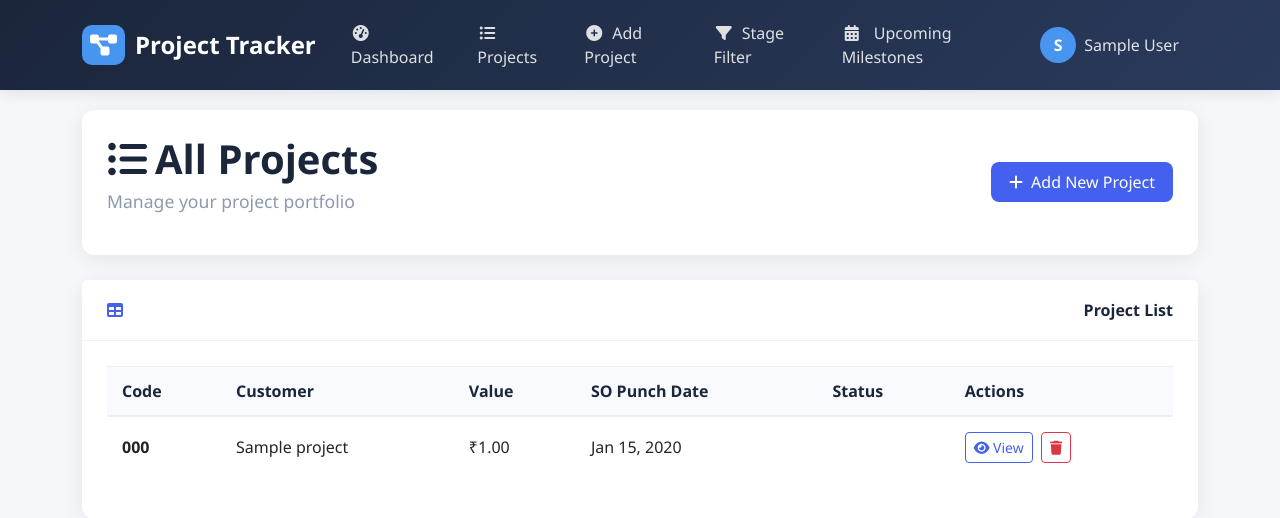
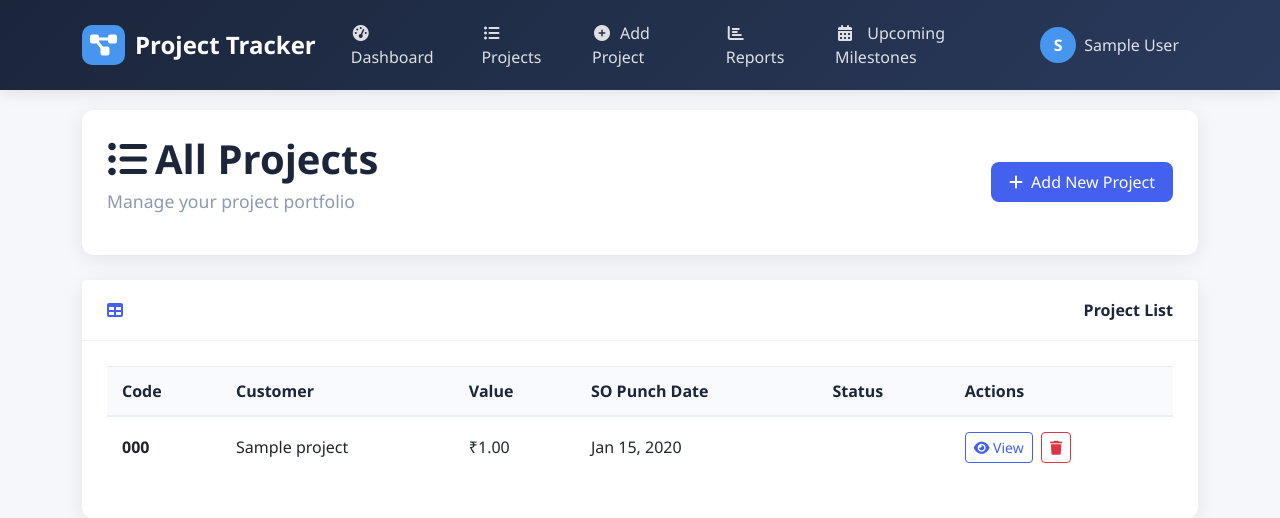
Before and after one commit to DanShinde/IOLGenv2_BackEnd, a Django app: page /tracker/ in a window 1280 px wide. Shown: the top 518 px of the page. Run offline with Django 5.2, Linux system fonts and the light colour scheme; the first user in the database is signed in; tables that the repository leaves empty hold one stand-in row (Sample ...); some libraries are stand-ins or nearby versions.

Commit message:
Tracker Ui update (#3)
* Response time optimization

* response time optimization

* Segments added

* Segment Filter Page renamed as project reports &
Added file name to export file of upcoming milestones

---------

Co-authored-by: Mahi7594 <mhshvsnt@gmail.com>

```diff
--- a/templates/tracker/base.html
+++ b/templates/tracker/base.html
@@ -349,9 +349,9 @@
                             </a>
                         </li>
                         <li class="nav-item">
-                            <a class="nav-link {% if request.resolver_match.url_name == 'stage_filter_dashboard' %}active{% endif %}"
-                               href="{% url 'tracker_stage_filter_dashboard' %}">
-                                <i class="fas fa-filter"></i>Stage Filter
+                            <a class="nav-link {% if request.resolver_match.url_name == 'project_rports' %}active{% endif %}"
+                            href="{% url 'project_reports' %}">
+                                <i class="fas fa-chart-bar"></i>Reports
                             </a>
                         </li>
                         <li class="nav-item">
--- a/templates/tracker/stage_filter_dashboard.html
+++ b/templates/tracker/project_report.html
@@ -7,8 +7,8 @@
 <div class="page-header">
     <div class="d-flex justify-content-between align-items-center">
         <div>
-            <h1 class="page-title"><i class="fas fa-filter me-2"></i>Stage Filter Dashboard</h1>
-            <p class="page-subtitle">Filter projects by stage status</p>
+            <h1 class="page-title"><i class="fas fa-chart-bar"></i> Project Reports</h1>
+            <p class="page-subtitle">Project Summary and Insights</p>
         </div>
     </div>
 </div>
--- a/tracker/urls.py
+++ b/tracker/urls.py
@@ -11,7 +11,7 @@ urlpatterns = [
     #path('project/edit/<int:project_id>/', views.edit_project, name='tracker_edit_project'),
     path('project/<int:project_id>/delete/', views.delete_project, name='tracker_delete_project'),
     path('dashboard/', views.dashboard, name='tracker_dashboard'),
-    path('dashboard/stage-filter/', views.stage_filter_dashboard, name='tracker_stage_filter_dashboard'),
+    path('project-reports/', views.project_reports, name='project_reports'),
     path('project/<int:project_id>/activity/', views.project_activity, name='tracker_project_activity'),
     path('upcoming-milestones/', views.upcoming_milestones, name='tracker_upcoming_milestones'),
     path('upcoming-milestones/export/excel/', views.export_milestones_excel, name='tracker_export_milestones_excel'),
--- a/tracker/views.py
+++ b/tracker/views.py
@@ -228,7 +228,7 @@ def dashboard(request):
     })
 
 @login_required
-def stage_filter_dashboard(request):
+def project_reports(request):
     stage_names = [name for name, _ in Stage.STAGE_NAMES]
     status_choices = [status for status, _ in Stage.STATUS_CHOICES]
 
@@ -275,7 +275,7 @@ def stage_filter_dashboard(request):
         'labels': labels,
         'counts': counts
     }
-    return render(request, 'tracker/stage_filter_dashboard.html', context)
+    return render(request, 'tracker/project_report.html', context)
 
 @login_required
 def project_activity(request, project_id):
@@ -348,14 +348,19 @@ from reportlab.platypus import SimpleDocTemplate, Table, TableStyle, Paragraph
 from reportlab.lib.pagesizes import A4
 from reportlab.lib import colors
 from reportlab.lib.styles import getSampleStyleSheet
+from datetime import datetime
+
 
 @login_required
 def export_milestones_excel(request):
-    filter_type = request.GET.get('filter', 'all')
+    filter_type = request.GET.get('filter', 'all').capitalize()
     stages = get_filtered_stages(filter_type)
 
+    timestamp = datetime.now().strftime('%d-%m-%Y %H:%M')
+    filename = f'Upcoming Milestones {filter_type} {timestamp}.csv'
+
     response = HttpResponse(content_type='text/csv')
-    response['Content-Disposition'] = f'attachment; filename="milestones_{filter_type}.csv"'
+    response['Content-Disposition'] = f'attachment; filename="{filename}"'
 
     writer = csv.writer(response)
     writer.writerow(['Project Code', 'Customer', 'Milestone', 'Status', 'Planned Date'])
@@ -370,10 +375,17 @@ def export_milestones_excel(request):
         ])
     return response
 
+
+
 @login_required
 def export_milestones_pdf(request):
-    filter_type = request.GET.get('filter', 'all')
+    raw_filter = request.GET.get('filter', 'all')
+    filter_type = raw_filter.lower()
     stages = get_filtered_stages(filter_type)
+
+    # Format filename as "Upcoming Milestones [Filter] [dd-mm-yyyy HH-MM].pdf"
+    timestamp = datetime.now().strftime('%d-%m-%Y %H:%M')
+    filename = f'Upcoming Milestones {filter_type.capitalize()} {timestamp}.pdf'
 
     buffer = BytesIO()
     doc = SimpleDocTemplate(buffer, pagesize=A4)
@@ -403,7 +415,9 @@ def export_milestones_pdf(request):
     doc.build(elements)
 
     buffer.seek(0)
-    return HttpResponse(buffer, content_type='application/pdf')
+    response = HttpResponse(buffer, content_type='application/pdf')
+    response['Content-Disposition'] = f'attachment; filename="{filename}"'
+    return response
 
 
 def get_filtered_stages(filter_type):
@@ -428,14 +442,23 @@ def get_filtered_stages(filter_type):
     }
 
     if filter_type == 'overdue':
-        return Stage.objects.filter(status__in=["Not started", "In Progress"], planned_date__lt=today).order_by('planned_date')
+        return Stage.objects.filter(
+            status__in=["Not started", "In Progress"],
+            planned_date__lt=today
+        ).order_by('planned_date')
     elif filter_type in date_ranges:
         start, end = date_ranges[filter_type]
-        return Stage.objects.filter(status__in=["Not started", "In Progress"], planned_date__range=(start, end)).order_by('planned_date')
+        return Stage.objects.filter(
+            status__in=["Not started", "In Progress"],
+            planned_date__range=(start, end)
+        ).order_by('planned_date')
     elif filter_type == 'all':
         return Stage.objects.exclude(status="Completed").order_by('planned_date')
     else:
-        return Stage.objects.filter(status__in=["Not started", "In Progress"], planned_date__gte=today).order_by('planned_date')
+        return Stage.objects.filter(
+            status__in=["Not started", "In Progress"],
+            planned_date__gte=today
+        ).order_by('planned_date')
 
 
 @login_required
```
